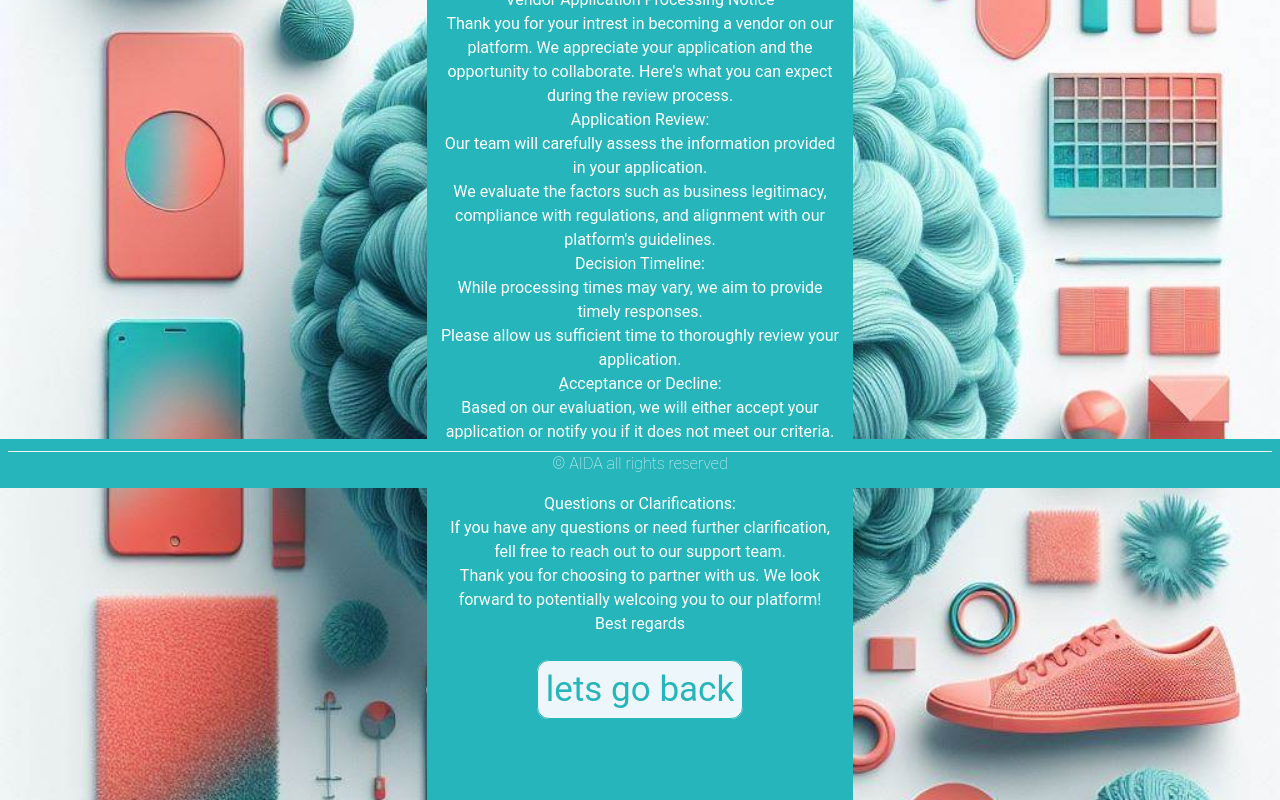
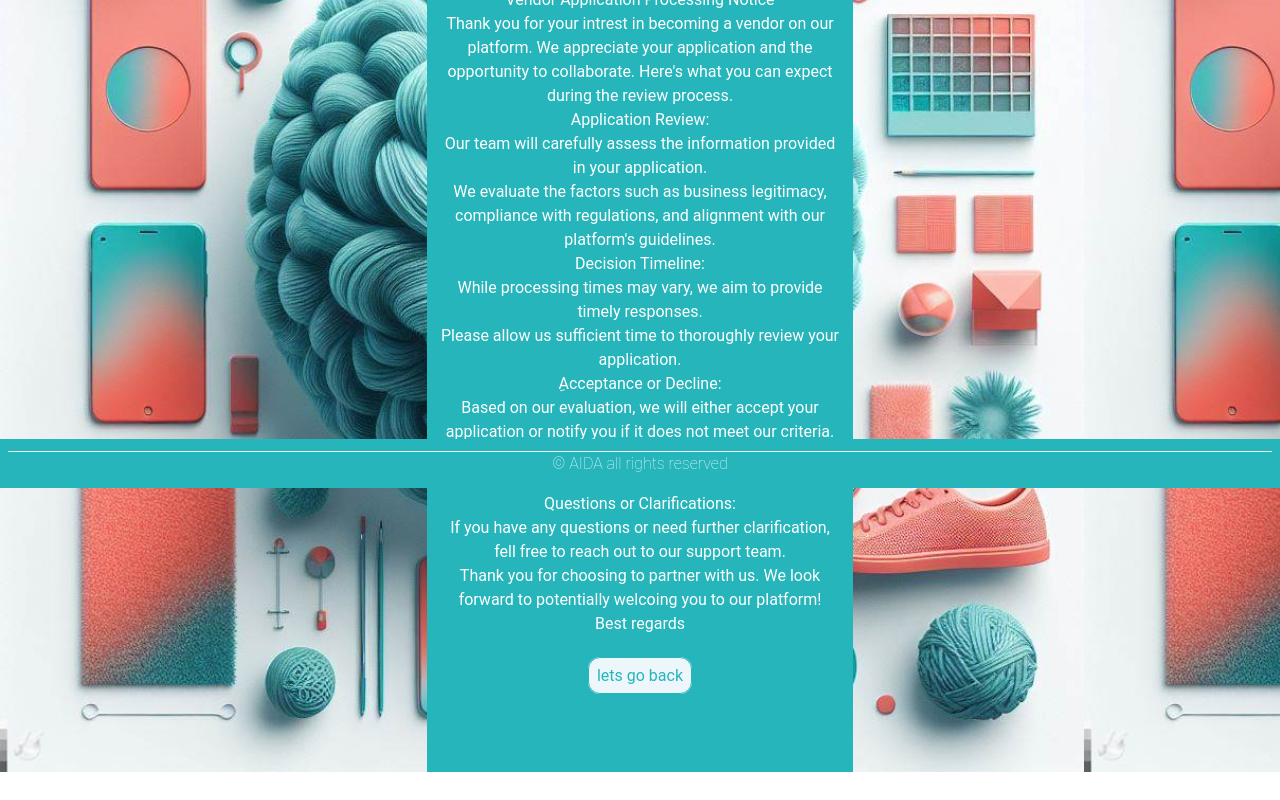
Before and after one commit to RanaMohamad21/Aida-Front-End, a React (Vite) app in the folder Aida/: page /review in a window 1280 px wide. Shown: the part 312-1112 px from the top of the page. After the commit the page ends 1084 px from the top, so only its background shows below. Built offline with nearby package versions, Linux system fonts and the light colour scheme.

Commit message:
Added to the color pallete

```diff
--- a/Aida/src/UI/TextOnlyPage.jsx
+++ b/Aida/src/UI/TextOnlyPage.jsx
@@ -12,7 +12,7 @@ function TextOnlyPage({ children, route, buttonName, backgroundImage }) {
   return (
     <div
       style={{ backgroundImage: `url(${backgroundImage})` }}
-      className="h-full w-full bg-cover"
+      className="h-full w-full bg-cover sm:bg-contain"
     >
       <div className="sm:w-2/5 md:w-1/3  h-full flex flex-col mx-auto items-center bg-teal text-white bg-cover bg-center p-3">
         <img src={logoWhiteTxtAida} alt="Logo" />
@@ -21,7 +21,7 @@ function TextOnlyPage({ children, route, buttonName, backgroundImage }) {
           <div className="mt-7">
             <Link
               to={route}
-              className={`border-[1px] p-2  rounded-xl bg-IceBlue text-teal cursor pointer text-[35px] hover:bg-opacity-20 hover:bg-IceBlue hover:text-white `}
+              className={`border-[1px] p-2  rounded-xl bg-IceBlue text-teal cursor pointer  hover:bg-opacity-20 hover:bg-IceBlue hover:text-white `}
             >
               {buttonName}
             </Link>
--- a/Aida/tailwind.config.js
+++ b/Aida/tailwind.config.js
@@ -12,6 +12,7 @@ export default {
       black: "#000",
       teal: "#25b5ba",
       // teal: "#03BCBF",
+      darkTeal: "#005F80",
       IceBlue: "#EDF6FB",
       // IceBlue: "#EFF7FC",
       gray: "#bac0c4",
```
